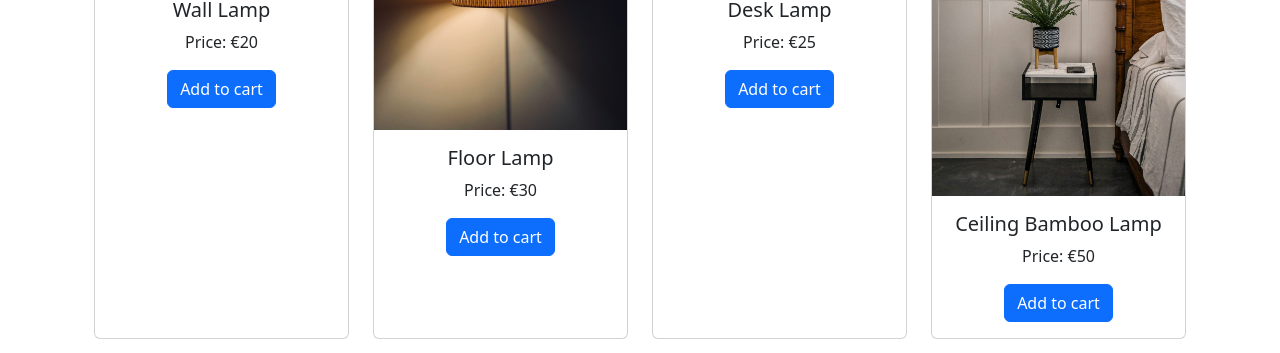
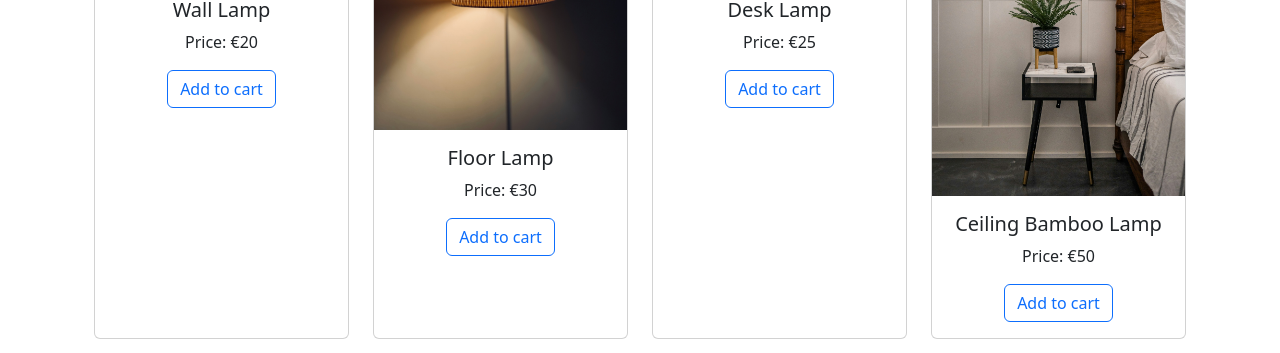
Before and after one commit to Adiosik/eshop, a React (Create React App) app: page / in a window 1280 px wide. Shown: the part 447-800 px from the top of the page. Built offline with nearby package versions, Linux system fonts and the light colour scheme.

Commit message:
Buttons style changed

```diff
--- a/src/components/Article.js
+++ b/src/components/Article.js
@@ -20,7 +20,7 @@ export default function Article(props) {
                 <p className="card-text">Price: €{props.item.price}</p>
                 <button
                     onClick={handleAddToCart}
-                    className={`btn btn-primary ${isInCart ? "disabled" : ""}`} // Pokud je isInCart true, přidá se "disabled" pro zablokování tlačítka
+                    className={`btn btn-outline-primary ${isInCart ? "disabled" : ""}`} // Pokud je isInCart true, přidá se "disabled" pro zablokování tlačítka
                     disabled={isInCart} // Pokud je isInCart true, tlačítko bude zakázané
                 >
                     {isInCart ? "Added to cart" : "Add to cart"} {/* Pokud je artikl přidán, zobrazí se "Added to cart", jinak "Add to cart" */}
```
